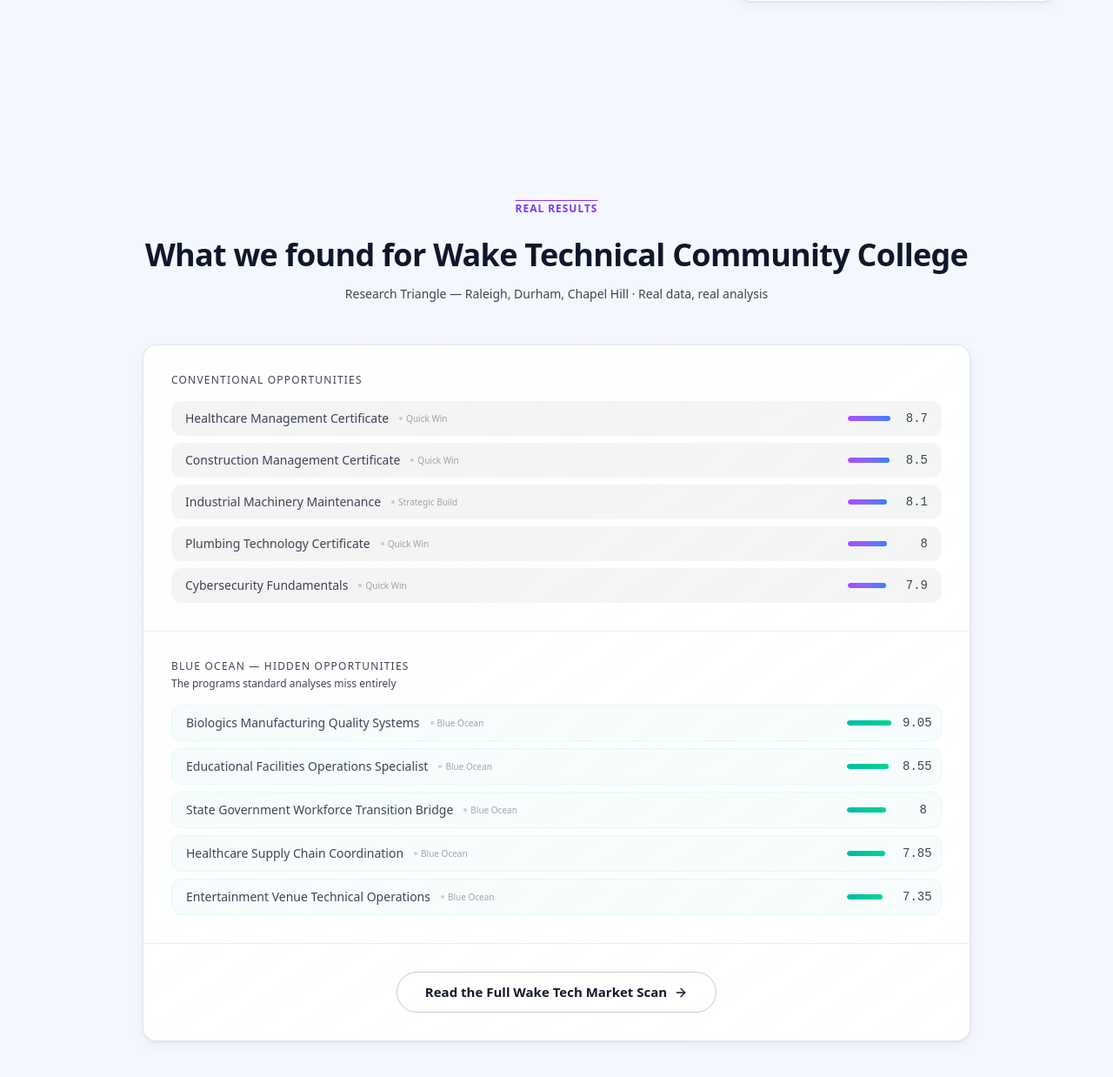
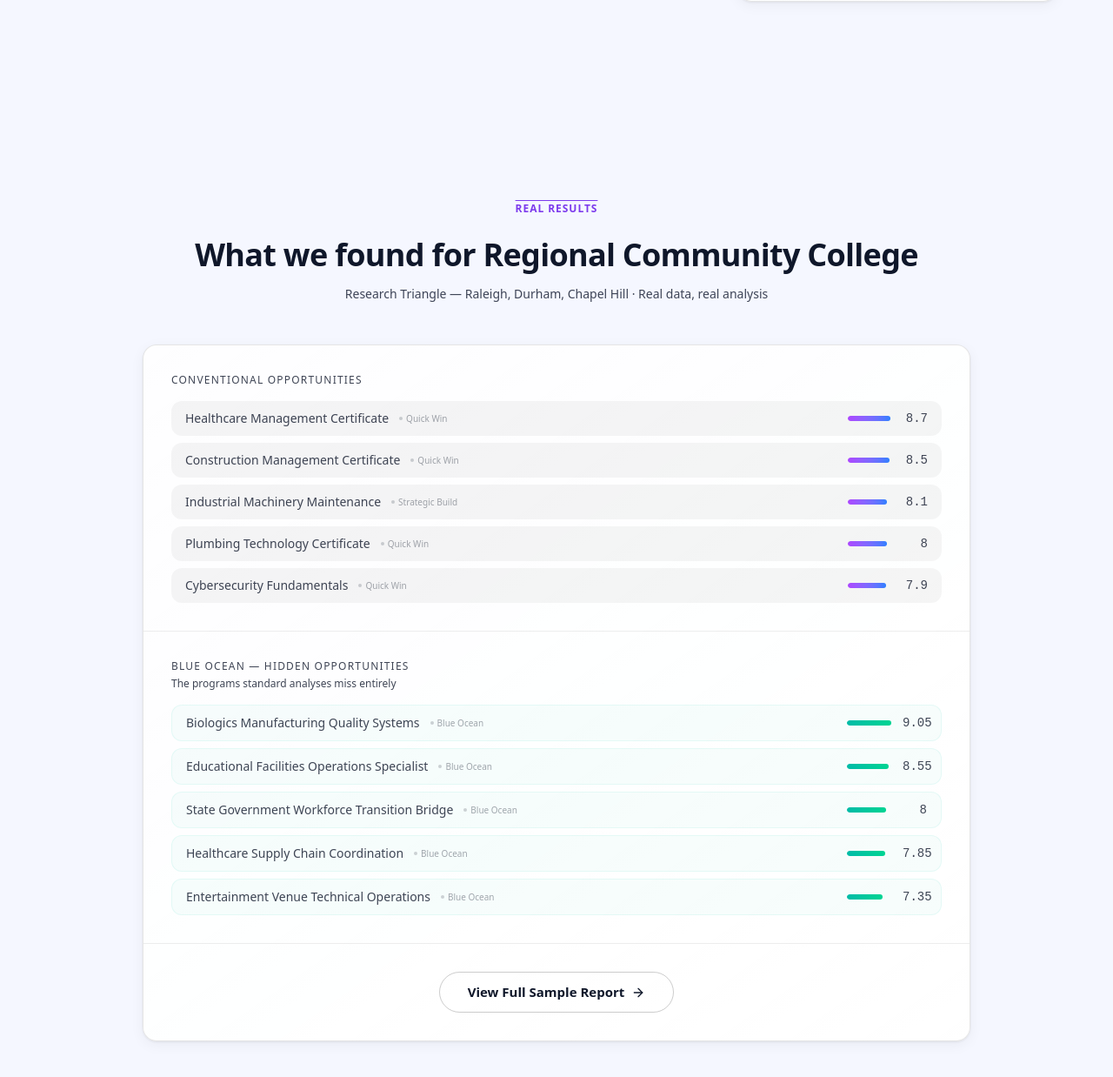
Before and after one commit to wspanic201/workforce-intelligence, a Next.js app: page /discover in a window 1280 px wide. Shown: the part 1558-2796 px from the top of the page at 87% size. Built offline with nearby package versions, Linux system fonts and the light colour scheme.

Commit message:
fix: replace real college names with generic placeholders across all user-facing forms and sample cards

```diff
--- a/app/admin/intake/page.tsx
+++ b/app/admin/intake/page.tsx
@@ -233,7 +233,7 @@ export default function AdminIntakePage() {
               required
               value={form.institution_name}
               onChange={e => set('institution_name', e.target.value)}
-              placeholder="Kirkwood Community College"
+              placeholder="Your community college"
             />
           </div>
 
--- a/app/contact/page.tsx
+++ b/app/contact/page.tsx
@@ -58,7 +58,7 @@ export default function ContactPage() {
         value={form[id]}
         onChange={(e) => setForm((f) => ({ ...f, [id]: e.target.value }))}
         className="w-full px-4 py-3 rounded-xl bg-theme-surface border border-theme-base text-theme-primary placeholder:text-theme-muted text-sm focus:outline-none focus:border-purple-500/60 focus:ring-1 focus:ring-purple-500/30 transition-colors"
-        placeholder={id === 'email' ? 'you@institution.edu' : id === 'institution' ? 'Iowa Valley Community College' : ''}
+        placeholder={id === 'email' ? 'you@institution.edu' : id === 'institution' ? 'Your community college' : ''}
       />
     </div>
   );
--- a/app/discover/page.tsx
+++ b/app/discover/page.tsx
@@ -172,7 +172,7 @@ export default function DiscoverPage() {
               className="font-heading font-bold text-theme-primary"
               style={{ fontSize: 'clamp(1.5rem, 2.5vw + 0.5rem, 2.25rem)' }}
             >
-              What we found for Wake Technical Community College
+              What we found for Regional Community College
             </h2>
             <p className="text-theme-secondary text-sm mt-2">
               Research Triangle — Raleigh, Durham, Chapel Hill · Real data, real analysis
@@ -258,7 +258,7 @@ export default function DiscoverPage() {
               <div className="p-6 md:p-8 border-t border-theme-subtle flex justify-center">
                 <Link href="/report/demo">
                   <button className="btn-cosmic btn-cosmic-ghost text-sm">
-                    Read the Full Wake Tech Market Scan
+                    View Full Sample Report
                     <ArrowRight className="ml-2 h-4 w-4" />
                   </button>
                 </Link>
--- a/app/page.tsx
+++ b/app/page.tsx
@@ -132,7 +132,7 @@ function PellForm({ onFocus, onBlur }: { onFocus?: () => void; onBlur?: () => vo
           <input
             type="text"
             required
-            placeholder="Lakeland Community College"
+            placeholder="Your community college"
             value={formData.institution}
             onChange={e => setFormData(p => ({ ...p, institution: e.target.value }))}
             className="w-full bg-white/[0.05] border border-theme-strong rounded-lg px-4 py-2.5 text-theme-primary placeholder-white/40 text-sm focus:outline-none focus:border-purple-500/50 transition-colors"
@@ -752,7 +752,7 @@ export default function HomePage() {
                       Program Opportunity Scan
                     </p>
                     <p className="font-heading font-semibold text-theme-primary text-xl">
-                      Wake Technical Community College
+                      Riverside Community College
                     </p>
                     <p className="text-theme-secondary text-sm mt-0.5">
                       Research Triangle — Raleigh, Durham, Chapel Hill, Cary
--- a/app/pell/page.tsx
+++ b/app/pell/page.tsx
@@ -527,7 +527,7 @@ export default function PellPage() {
                   Medical Billing &amp; Coding Certificate
                 </h3>
                 <p className="text-theme-tertiary text-sm mt-1">
-                  Lakeview Community College · Des Moines, IA
+                  Riverside Community College · Des Moines, IA
                 </p>
               </div>
 
--- a/app/signal/page.tsx
+++ b/app/signal/page.tsx
@@ -204,7 +204,7 @@ export default function SignalPage() {
                   </label>
                   <input
                     type="text"
-                    placeholder="Lakeland Community College"
+                    placeholder="Your community college"
                     value={formData.institution}
                     onChange={e => setFormData(p => ({ ...p, institution: e.target.value }))}
                     className="w-full bg-theme-input border border-theme-base rounded-lg px-4 py-2.5 text-theme-primary placeholder-white/40 text-sm focus:outline-none focus:border-blue-500/50 transition-colors"
--- a/app/submit/page.tsx
+++ b/app/submit/page.tsx
@@ -116,7 +116,7 @@ export default function SubmitPage() {
       employer_interest: 'Collins Aerospace and UnityPoint Health have expressed general interest in cybersecurity training for employees.',
       strategic_context: 'Aligns with college strategic plan to expand IT and healthcare IT programs. No existing cybersecurity offering.',
       constraints: 'Budget: $50k startup, must be profitable by year 2. Timeline: Launch Fall 2026.',
-      competing_programs: 'Kirkwood offers a credit cybersecurity AAS. No local non-credit options.',
+      competing_programs: 'Regional competitor offers a credit-side program. No local noncredit options.',
       soc_codes: '15-1212',
       onet_codes: '15-1212.00',
       target_enrollment_per_cohort: '20',
@@ -160,7 +160,7 @@ export default function SubmitPage() {
                   required
                   value={formData.client_name}
                   onChange={(e) => setFormData({ ...formData, client_name: e.target.value })}
-                  placeholder="e.g., Kirkwood Community College"
+                  placeholder="Your community college"
                 />
               </div>
 
--- a/app/validate/page.tsx
+++ b/app/validate/page.tsx
@@ -200,7 +200,7 @@ export default function ValidatePage() {
                   Advanced Cybersecurity Operations Certificate
                 </h3>
                 <p className="text-theme-tertiary text-sm mt-1">
-                  Prairie State Technical College · Cedar Rapids, IA
+                  Midwest Community College · Cedar Rapids, IA
                 </p>
               </div>
 
```
